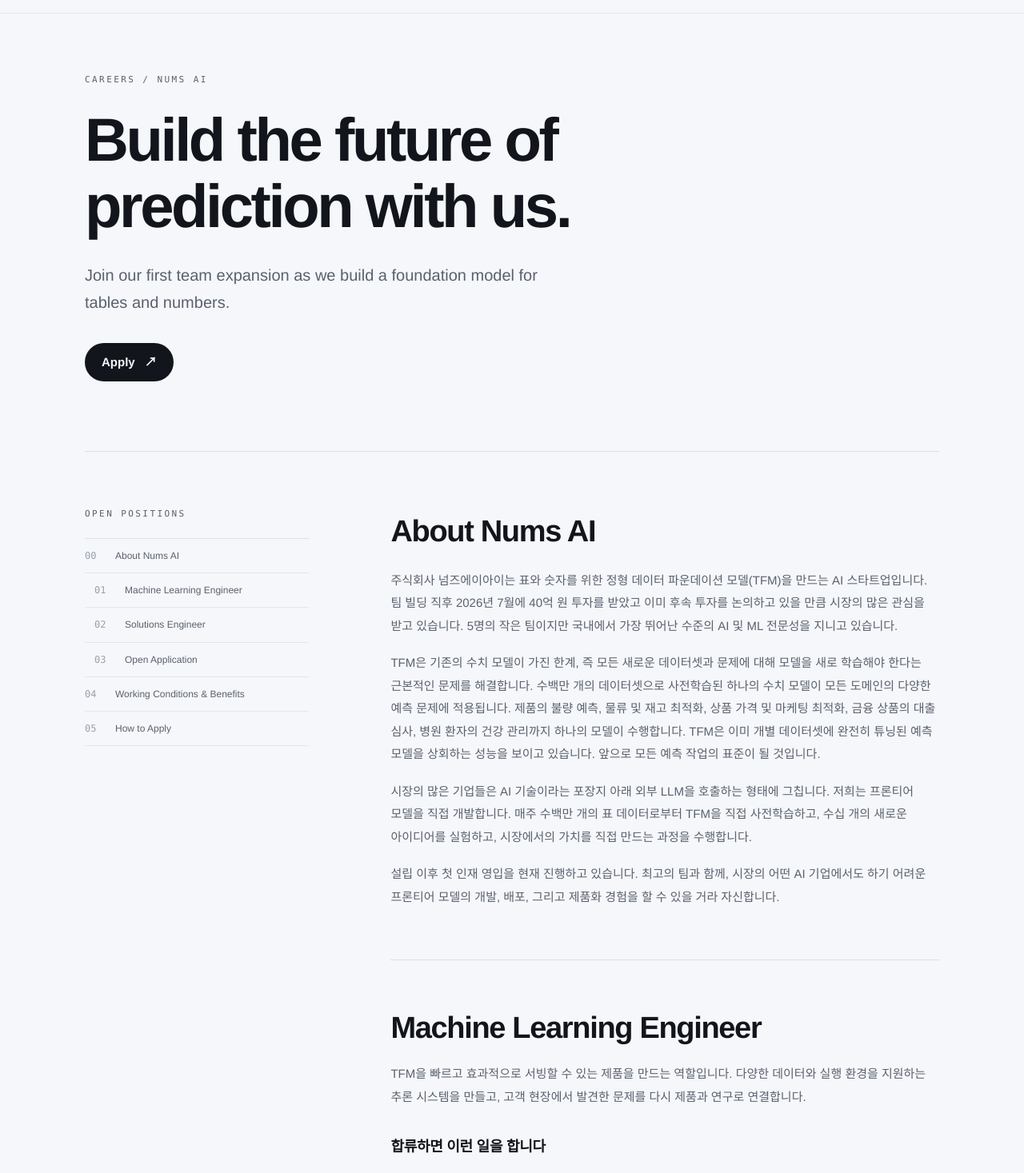
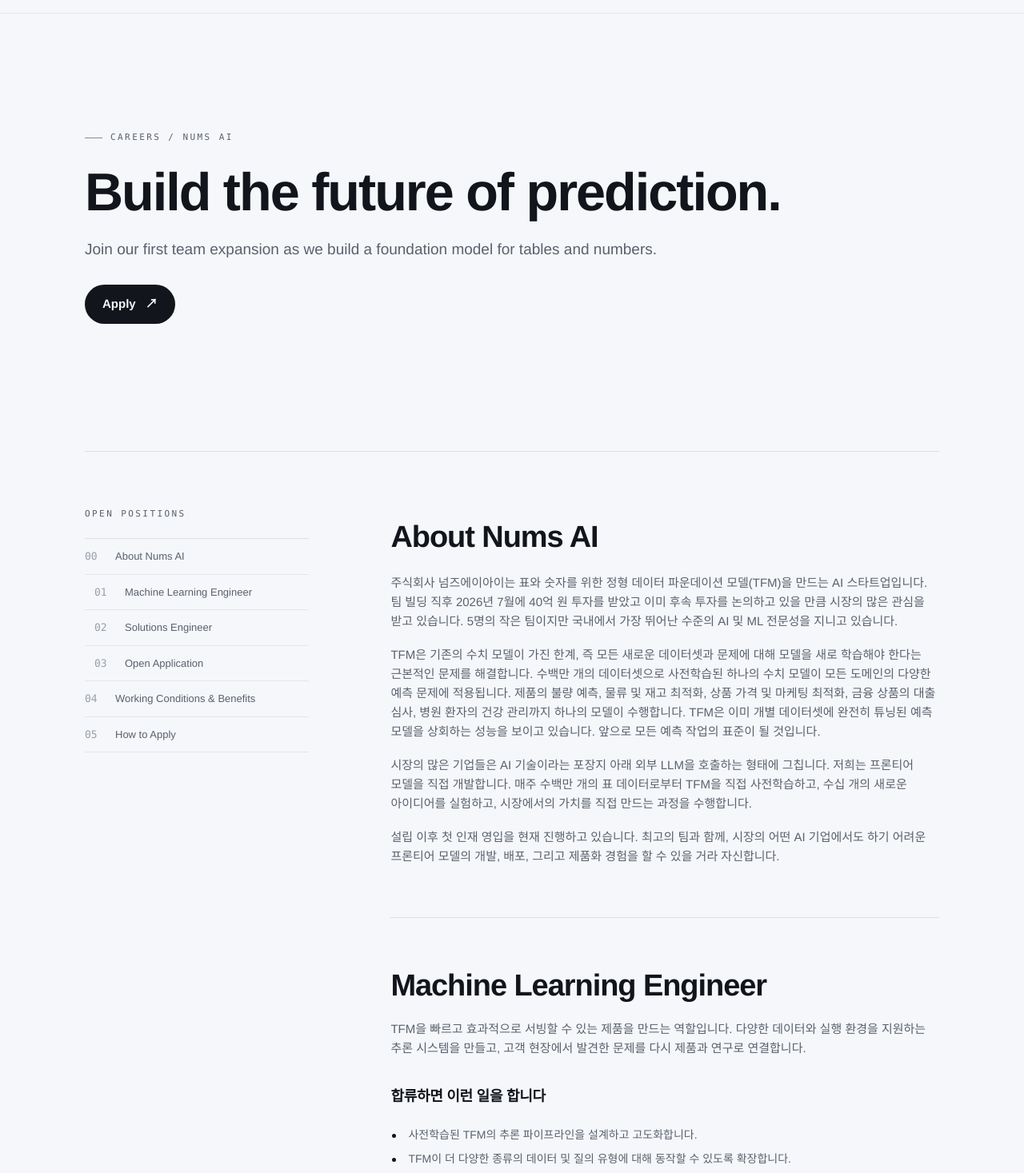
Before and after one commit to nums-ai/nums-ai.github.io, a Next.js app: page /careers in a window 1280 px wide. Shown: the part 43-1510 px from the top of the page at 80% size. Built offline with nearby package versions, Linux system fonts and the light colour scheme.

Commit message:
refine Careers page styling

```diff
--- a/careers-share.html
+++ b/careers-share.html
@@ -24,29 +24,31 @@
     .page { max-width:1180px; margin:auto; padding:0 clamp(20px,5vw,56px) }
     .hero { min-height:min(640px,76vh); display:flex; flex-direction:column; justify-content:center; padding:clamp(110px,14vh,150px) 0 clamp(60px,8vh,84px); border-bottom:1px solid var(--line) }
     .kicker,.index-label { font-family:var(--mono); font-size:11px; font-weight:500; letter-spacing:.22em; text-transform:uppercase; color:var(--muted) }
-    h1 { max-width:920px; margin-top:26px; font-size:clamp(42px,6.2vw,76px); line-height:1.08; letter-spacing:-.045em }
-    .hero-lead { max-width:610px; margin-top:28px; font-size:clamp(17px,1.7vw,20px); line-height:1.7; color:var(--muted) }
-    .primary-cta { align-self:flex-start; margin-top:34px; padding:13px 21px; border-radius:100px; background:var(--ink); color:var(--bg); font-size:15px; font-weight:700 }
+    .kicker { align-self:flex-start; display:inline-flex; align-items:center; gap:10px }
+    .kicker::before { content:""; width:22px; height:1px; background:var(--muted); opacity:.7 }
+    h1 { margin-top:26px; font-size:clamp(38px,5.2vw,68px); line-height:1.02; letter-spacing:-.03em }
+    .hero-lead { margin-top:22px; font-size:clamp(16px,1.6vw,19px); line-height:1.55; color:var(--muted) }
+    .primary-cta { align-self:flex-start; margin-top:30px; padding:13px 22px; border-radius:100px; background:var(--ink); color:var(--bg); font-size:15px; font-weight:600 }
     .content-grid { display:grid; grid-template-columns:minmax(210px,280px) minmax(0,1fr); gap:clamp(48px,8vw,110px); padding:clamp(60px,8vh,90px) 0 }
     .index { align-self:start; position:sticky; top:104px }
     .index ol { list-style:none; margin-top:20px; border-top:1px solid var(--line) }
     .index li { border-bottom:1px solid var(--line2) }
-    .index a { display:grid; grid-template-columns:28px 1fr; gap:10px; padding:13px 0; font-size:12px; line-height:1.35; color:var(--muted) }
+    .index a { display:grid; grid-template-columns:28px 1fr; gap:10px; padding:13px 0; font-size:13px; line-height:1.35; color:var(--muted) }
     .index a span { font-family:var(--mono); color:var(--faint) }
     .role-outline-item a { padding-left:12px }
     article { min-width:0 }
     section { scroll-margin-top:100px; padding:0 0 clamp(60px,8vh,84px); margin-bottom:clamp(60px,8vh,84px); border-bottom:1px solid var(--line) }
     section:last-child { margin-bottom:0; border-bottom:0 }
-    h2 { max-width:740px; margin-top:15px; font-size:clamp(26px,3vw,38px); line-height:1.1; letter-spacing:-.035em; word-break:keep-all }
-    .prose,.role-introduction { max-width:740px; font-size:16px; line-height:1.9; color:var(--muted); word-break:keep-all }
+    h2 { max-width:740px; font-size:clamp(26px,3vw,38px); line-height:1.06; letter-spacing:-.028em; word-break:keep-all }
+    .prose,.role-introduction { max-width:740px; font-size:15px; line-height:1.6; color:var(--muted); word-break:keep-all }
     .prose { margin-top:26px }
     .prose p + p { margin-top:18px }
     .role-introduction { margin-top:22px }
     .requirement-block { margin-top:36px }
     h3 { font-size:18px; line-height:1.4; letter-spacing:-.015em }
     .list { list-style:none; max-width:740px; margin-top:20px }
-    .list li { position:relative; padding:4px 0 4px 22px; font-size:15px; line-height:1.7; color:var(--muted); word-break:keep-all }
-    .list li::before { content:""; position:absolute; top:15px; left:2px; width:5px; height:5px; border-radius:50%; background:var(--ink) }
+    .list li { position:relative; padding:4px 0 4px 22px; font-size:14px; line-height:1.6; color:var(--muted); word-break:keep-all }
+    .list li::before { content:""; position:absolute; top:14px; left:2px; width:5px; height:5px; border-radius:50%; background:var(--ink) }
     .email { display:inline-flex; gap:10px; margin-top:34px; padding-bottom:4px; border-bottom:1px solid var(--ink); font-family:var(--mono); font-size:14px }
     footer { padding:40px clamp(20px,5vw,56px); border-top:1px solid var(--line2) }
     .footer-inner { max-width:1068px; margin:auto; display:flex; justify-content:space-between; align-items:center; gap:14px }
@@ -61,10 +63,7 @@
       nav { padding-top:15px; padding-bottom:15px }
       .brand { font-size:19px }
       .brand-mark { width:27px; height:18px }
-      h1 { font-size:clamp(36px,11vw,48px) }
       .hero-lead { font-size:16px }
-      h2 { font-size:clamp(25px,7.5vw,32px) }
-      .prose,.role-introduction { font-size:15px; line-height:1.82 }
     }
     @media print {
       nav { position:static }
@@ -84,7 +83,7 @@
   <main class="page">
     <header class="hero">
       <span class="kicker">Careers / Nums AI</span>
-      <h1>Build the future of<br>prediction with us.</h1>
+      <h1>Build the future of prediction.</h1>
       <p class="hero-lead">Join our first team expansion as we build a foundation model for tables and numbers.</p>
       <a class="primary-cta" href="mailto:hiring@nums.world">Apply <span aria-hidden="true">↗</span></a>
     </header>
--- a/src/app/careers/careers.module.css
+++ b/src/app/careers/careers.module.css
@@ -37,20 +37,33 @@
   color:var(--muted);
 }
 
+.kicker{
+  align-self:flex-start;
+  display:inline-flex;
+  align-items:center;
+  gap:10px;
+}
+
+.kicker::before{
+  content:"";
+  width:22px;
+  height:1px;
+  background:var(--muted);
+  opacity:.7;
+}
+
 .hero h1{
-  max-width:920px;
   margin-top:26px;
-  font-size:clamp(42px,6.2vw,76px);
-  line-height:1.08;
-  letter-spacing:-.045em;
+  font-size:clamp(38px,5.2vw,68px);
+  line-height:1.02;
+  letter-spacing:-.03em;
   word-break:keep-all;
 }
 
 .heroLead{
-  max-width:610px;
-  margin-top:28px;
-  font-size:clamp(17px,1.7vw,20px);
-  line-height:1.7;
+  margin-top:22px;
+  font-size:clamp(16px,1.6vw,19px);
+  line-height:1.55;
   color:var(--muted);
   word-break:keep-all;
 }
@@ -60,17 +73,17 @@
   display:inline-flex;
   align-items:center;
   gap:12px;
-  margin-top:34px;
-  padding:13px 21px;
+  margin-top:30px;
+  padding:13px 22px;
   border-radius:100px;
   background:var(--ink);
   color:var(--bg);
   font-size:15px;
-  font-weight:700;
+  font-weight:600;
   transition:transform .2s;
 }
 
-.primaryCta:hover{transform:translateY(-2px)}
+.primaryCta:hover{transform:translateY(-1px)}
 
 .contentGrid{
   display:grid;
@@ -98,7 +111,7 @@
   grid-template-columns:28px 1fr;
   gap:10px;
   padding:13px 0;
-  font-size:12px;
+  font-size:13px;
   line-height:1.35;
   color:var(--muted);
   transition:color .2s;
@@ -121,17 +134,16 @@
 
 .section h2{
   max-width:740px;
-  margin-top:15px;
   font-size:clamp(26px,3vw,38px);
-  line-height:1.1;
-  letter-spacing:-.035em;
+  line-height:1.06;
+  letter-spacing:-.028em;
   word-break:keep-all;
 }
 
 .prose,.roleIntroduction,.closingParagraph{
   max-width:740px;
   font-size:15px;
-  line-height:1.9;
+  line-height:1.6;
   color:var(--muted);
   word-break:keep-all;
 }
@@ -158,8 +170,8 @@
 .list li{
   position:relative;
   padding:4px 0 4px 22px;
-  font-size:16px;
-  line-height:1.7;
+  font-size:14px;
+  line-height:1.6;
   color:var(--muted);
   word-break:keep-all;
 }
@@ -167,7 +179,7 @@
 .list li::before{
   content:"";
   position:absolute;
-  top:15px;
+  top:14px;
   left:2px;
   width:5px;
   height:5px;
@@ -208,8 +220,5 @@
 @media (max-width:560px){
   .nav{padding-top:15px;padding-bottom:15px}
   .homeLink{font-size:13px}
-  .hero h1{font-size:clamp(36px,11vw,48px)}
   .heroLead{font-size:16px}
-  .section h2{font-size:clamp(25px,7.5vw,32px)}
-  .prose,.roleIntroduction,.closingParagraph{font-size:15px;line-height:1.82}
 }
--- a/src/app/careers/page.tsx
+++ b/src/app/careers/page.tsx
@@ -106,11 +106,7 @@
       <main className={styles.page} lang="ko">
         <header className={styles.hero}>
           <span className={styles.kicker}>Careers / Nums AI</span>
-          <h1>
-            Build the future of
-            <br />
-            prediction with us.
-          </h1>
+          <h1>Build the future of prediction.</h1>
           <p className={styles.heroLead}>
             Join our first team expansion as we build a foundation model for
             tables and numbers.
```
